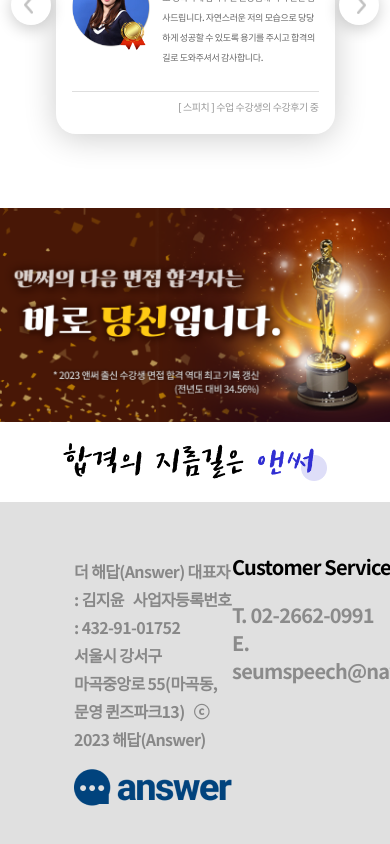
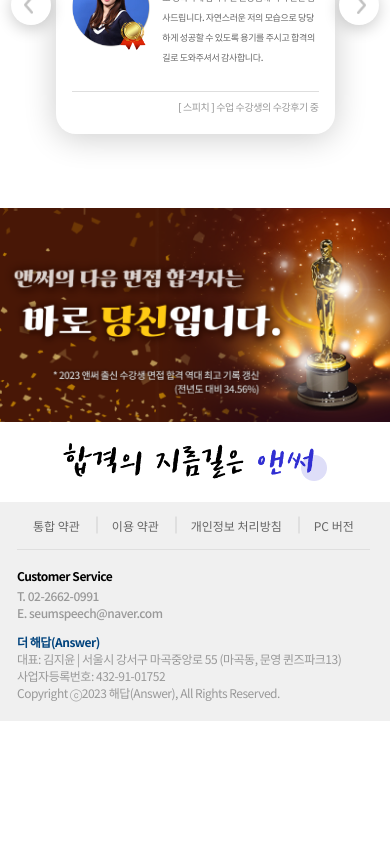
Before and after one commit to Parkminem/answer, a React (Vite) app: page / in a window 390 px wide. Shown: the part 9366-10210 px from the top of the page. After the commit the page ends 10087 px from the top, so only its background shows below. Built offline with nearby package versions, Linux system fonts and the light colour scheme; a web font is replaced by a local one.

Commit message:
모바일 footer 완료

```diff
--- /dev/null
+++ b/src/components/common/MobileFooter.jsx
@@ -0,0 +1,45 @@
+import React from 'react';
+import classNames from 'classnames/bind';
+import styles from '@/components/common/MobileFooter.module.scss';
+
+const MobileFooter = () => {
+	const cx = classNames.bind(styles);
+
+	return (
+		<footer className={cx('footer')}>
+			<div className={cx('footer__inner')}>
+				<div className={cx('footer__link-box')}>
+					<ul>
+						<li>
+							<a href="">통합 약관</a>
+						</li>
+						<li>
+							<a href="">이용 약관</a>
+						</li>
+						<li>
+							<a href="">개인정보 처리방침</a>
+						</li>
+						<li>
+							<a href="">PC 버전</a>
+						</li>
+					</ul>
+				</div>
+				<div className={cx('footer__body')}>
+					<div className={cx('footer__body__tel-box')}>
+						<h2>Customer Service</h2>
+						<p>T. 02-2662-0991</p>
+						<p>E. seumspeech@naver.com</p>
+					</div>
+					<div className={cx('footer__body__text-box')}>
+						<h1>더 해답(Answer)</h1>
+						<p>대표: 김지윤 | 서울시 강서구 마곡중앙로 55 (마곡동, 문영 퀸즈파크13)</p>
+						<p>사업자등록번호: 432-91-01752</p>
+						<p>Copyright ⓒ2023 해답(Answer), All Rights Reserved.</p>
+					</div>
+				</div>
+			</div>
+		</footer>
+	);
+};
+
+export default MobileFooter;
--- /dev/null
+++ b/src/components/common/MobileFooter.module.scss
@@ -0,0 +1,69 @@
+.footer {
+	background: #f0f0f0;
+	&__inner {
+		padding: 0 17px 20px;
+	}
+	&__link-box {
+		ul {
+			display: flex;
+			li {
+				text-align: center;
+				display: flex;
+				position: relative;
+				border-bottom: 1px solid rgb(153, 153, 153, 0.2);
+				a {
+					color: #666666;
+					font-weight: 400;
+					font-size: 12px;
+					line-height: 17px;
+					padding: 15px 16px;
+				}
+				&:after {
+					content: '';
+					background-color: rgba(153, 153, 153, 0.2);
+					width: 2px;
+					height: 17px;
+					display: inline-block;
+					position: absolute;
+					top: 50%;
+					transform: translateY(-50%);
+				}
+				&:first-child::after {
+					display: none;
+				}
+			}
+		}
+	}
+	&__body {
+		padding-top: 17px;
+		&__tel-box {
+			margin-bottom: 12px;
+			h2 {
+				font-weight: 700;
+				font-size: 12px;
+				line-height: 17px;
+				margin-bottom: 3px;
+			}
+			p {
+				color: #999999;
+				font-weight: 500;
+				font-size: 12px;
+				line-height: 17px;
+			}
+		}
+		&__text-box {
+			h1 {
+				color: #01437d;
+				font-weight: 700;
+				font-size: 12px;
+				line-height: 17px;
+			}
+			P {
+				color: #999999;
+				font-weight: 400;
+				font-size: 12px;
+				line-height: 17px;
+			}
+		}
+	}
+}
--- a/src/layout/DefaultLayout.jsx
+++ b/src/layout/DefaultLayout.jsx
@@ -2,6 +2,7 @@ import React, { useEffect, useState } from 'react';
 import Header from '@/components/common/Header';
 import Footer from '@/components/common/Footer';
 import { Outlet } from 'react-router-dom';
+import MobileFooter from '@/components/common/MobileFooter';
 
 export default function DefaultLayout() {
 	const width = window.innerWidth;
@@ -10,7 +11,7 @@ export default function DefaultLayout() {
 		<>
 			<Header />
 			<Outlet />
-			<Footer />
+			{mobile < 401 ? <MobileFooter /> : <Footer />}
 		</>
 	);
 }
--- a/src/layout/PageLayout.jsx
+++ b/src/layout/PageLayout.jsx
@@ -7,6 +7,7 @@ import SideBar from '@/components/myPage/SideBar';
 import SectionCard from '@/components/UI/SectionCard';
 import MobilePageHeader from '@/components/common/MobilePageHeader';
 import MobileSideBar from '@/components/common/MobileSideBar';
+import MobileFooter from '@/components/common/MobileFooter';
 
 export default function PageLayout() {
 	const width = window.innerWidth;
@@ -22,7 +23,7 @@ export default function PageLayout() {
 					<Outlet />
 				</SectionCard>
 			</PageCard>
-			{mobile < 401 ? '' : <Footer />}
+			{mobile < 401 ? <MobileFooter /> : <Footer />}
 		</>
 	);
 }
```
